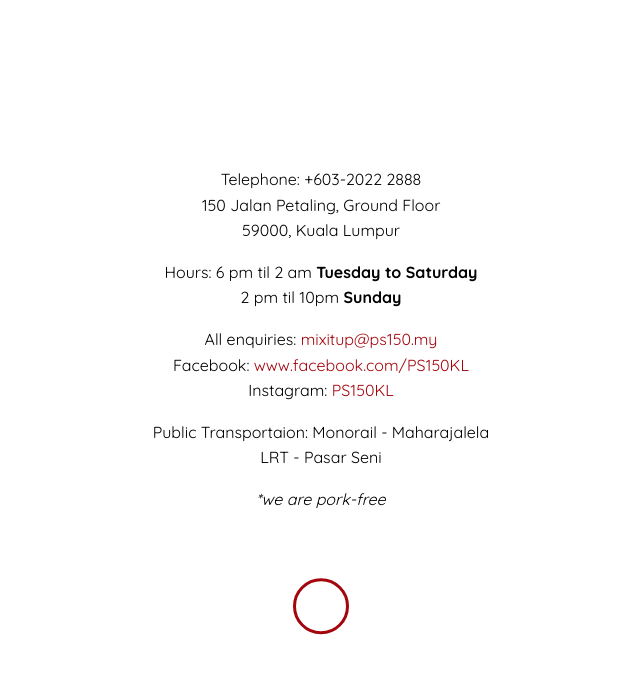
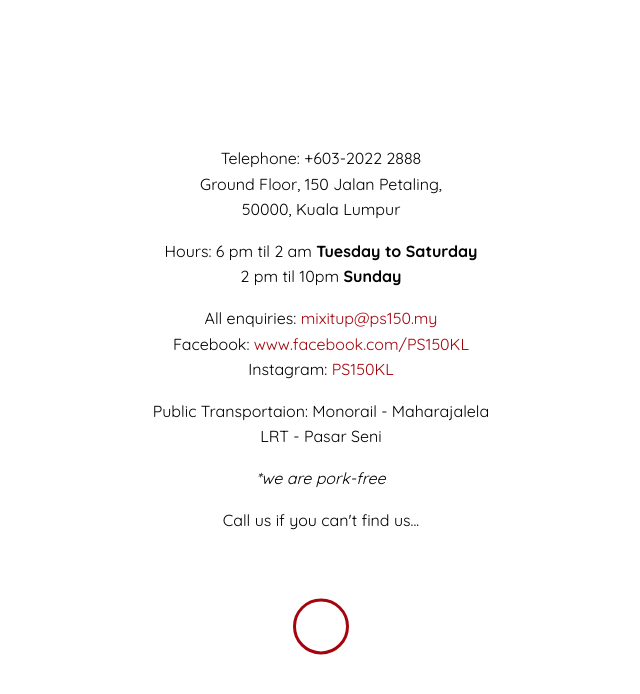
Before and after one commit to curatecode/ps150kl, a website: page contact.html in a window 1280 px wide. Shown: the whole page, without its empty margins (319-959 px from the left). Drawn offline with Linux system fonts and the light colour scheme.

Commit message:
copy changes

```diff
--- a/contact.html
+++ b/contact.html
@@ -20,8 +20,8 @@
       <div class="pg-content contact text-center">
         <p>
           Telephone: +603-2022 2888<br/>
-          150 Jalan Petaling, Ground Floor<br/>
-          59000, Kuala Lumpur
+          Ground Floor, 150 Jalan Petaling,<br/>
+          50000, Kuala Lumpur
         </p>
 
         <p>
@@ -48,6 +48,11 @@
         <p>
           <i>*we are pork-free</i>
         </p>
+
+        <p>
+          Call us if you can't find us...
+        </p>
+
       </div>
       <div class="main-nav">
         <ul>
@@ -65,7 +70,7 @@
           <li>
             <a class="ps-contact" href="index.html">
               <span></span>
-              <em>Contact</em>
+              <em>Back</em>
             </a>
           </li>
         </ul>
```
Also changed, not shown: about.html (+1 -1 lines), menu.html (+1 -1 lines).
